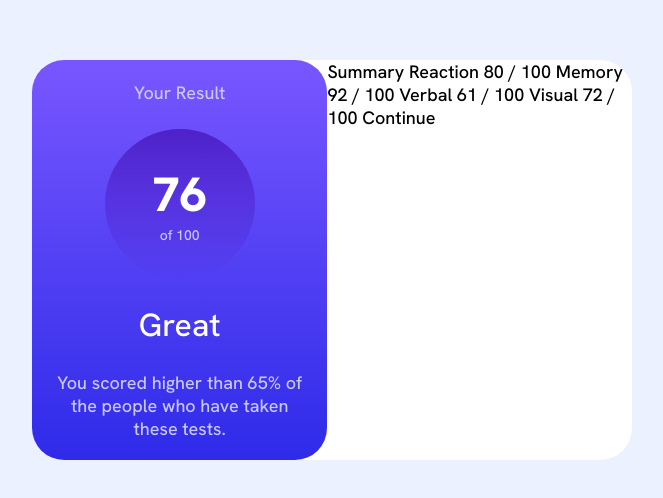
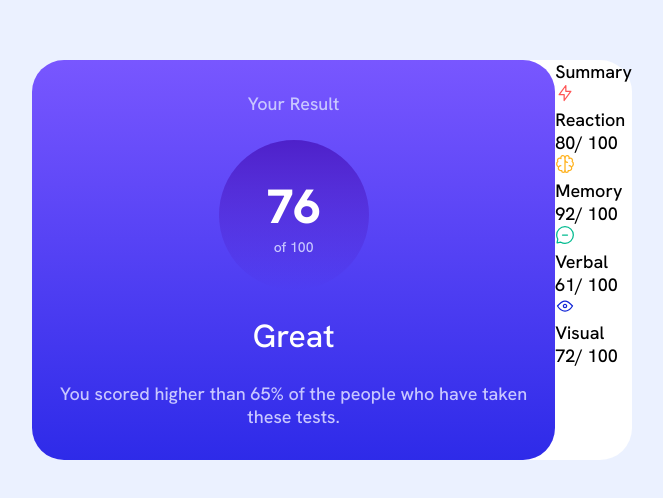
Before and after one commit to BokaiWang/result-summary-component, a React (Vite) app: page / in a window 1280 px wide. Shown: the part 140-638 px from the top of the page, without its empty margins (308-971 px from the left). Built offline with nearby package versions, Linux system fonts and the light colour scheme.

Commit message:
Structure summary section

```diff
--- a/src/App.tsx
+++ b/src/App.tsx
@@ -1,4 +1,4 @@
-import Card from "./components/Card";
+import Card from "./components/Result";
 import Summary from "./components/Summary";
 
 function App() {
--- a/src/components/Summary.tsx
+++ b/src/components/Summary.tsx
@@ -1,8 +1,13 @@
+import SummaryItem from "./SummaryItem";
+import data from "../data.json";
+
 const Summary = () => {
   return (
     <div>
-      Summary Reaction 80 / 100 Memory 92 / 100 Verbal 61 / 100 Visual 72 / 100
-      Continue
+      <div>Summary</div>
+      {data.map(({ category, score }) => (
+        <SummaryItem key={category} category={category} score={score} />
+      ))}
     </div>
   );
 };
--- /dev/null
+++ b/src/components/SummaryItem.tsx
@@ -0,0 +1,42 @@
+import MemoryIcon from "../assets/images/icon-memory.svg";
+import ReactionIcon from "../assets/images/icon-reaction.svg";
+import VerbalIcon from "../assets/images/icon-verbal.svg";
+import VisualIcon from "../assets/images/icon-visual.svg";
+
+interface Props {
+  category: string;
+  score: number;
+}
+const SummaryItem = ({ category, score }: Props) => {
+  let icon: string;
+  switch (category.toLowerCase()) {
+    case "memory":
+      icon = MemoryIcon;
+      break;
+    case "reaction":
+      icon = ReactionIcon;
+      break;
+    case "verbal":
+      icon = VerbalIcon;
+      break;
+    case "visual":
+      icon = VisualIcon;
+      break;
+    default:
+      icon = "";
+  }
+
+  return (
+    <div>
+      <div>
+        <img src={icon} />
+        <div>{category}</div>
+      </div>
+      <div>
+        <span>{score}</span>/ 100
+      </div>
+    </div>
+  );
+};
+
+export default SummaryItem;
--- a/src/index.scss
+++ b/src/index.scss
@@ -1,3 +1,11 @@
+$light-red: hsl(0, 100%, 67%, 1);
+$light-red-background: hsla(0, 100%, 67%, 0.1);
+$orangey-yellow: hsl(39, 100%, 56%);
+$orangey-yellow-background: hsla(39, 100%, 56%, 0.1);
+$green-teal: hsl(166, 100%, 37%);
+$green-teal-background: hsla(166, 100%, 37%, 0.1);
+$cobalt-blue: hsl(234, 85%, 45%);
+$cobalt-blue-background: hsla(234, 85%, 45%, 0.1);
 $light-slate-blue: hsl(252, 100%, 67%);
 $light-royal-blue: hsl(241, 81%, 54%);
 $violet-blue: hsla(256, 72%, 46%, 1);
@@ -42,6 +50,7 @@ body {
   padding-left: 25px;
   padding-right: 25px;
   gap: 25px;
+  flex: 1;
   &__container {
     max-width: 600px;
     width: 50%;
@@ -83,3 +92,8 @@ body {
     font-size: 14px;
   }
 }
+
+img {
+  width: 20px;
+  height: 20px;
+}
```
Also changed, not shown: src/components/Result.tsx (renamed from src/components/Card.tsx).
